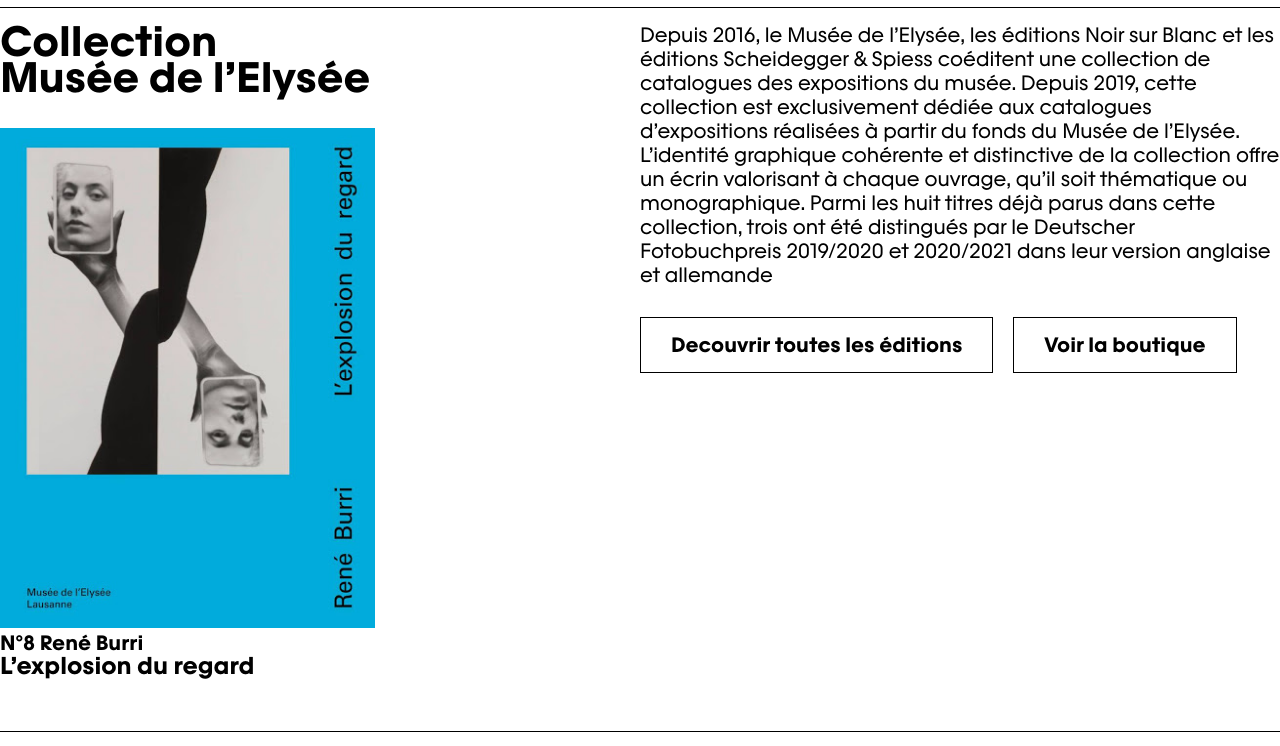
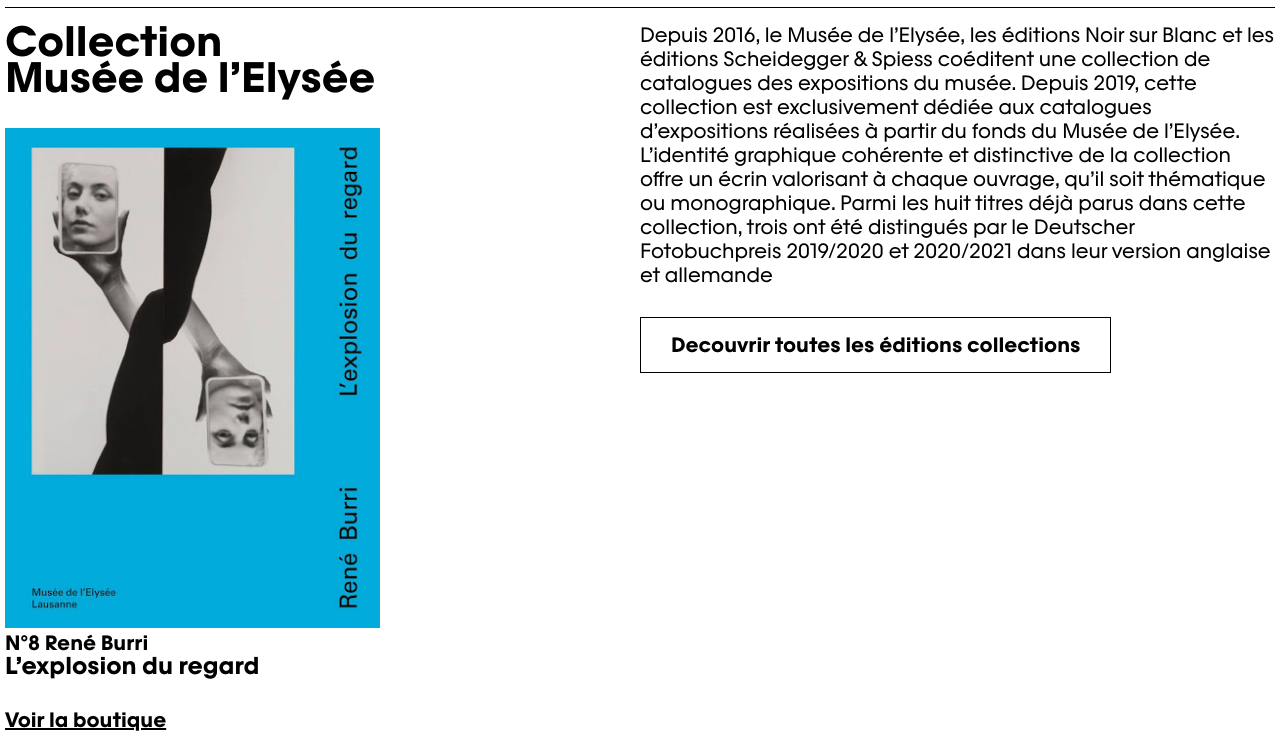
Before and after one commit to PTRRR/elysee, a Nuxt app: page /editions in a window 1280 px wide. Shown: the part 2419-3165 px from the top of the page. Built offline with nearby package versions, Linux system fonts and the light colour scheme.

Commit message:
collections title size

```diff
--- a/components/FullBlock.vue
+++ b/components/FullBlock.vue
@@ -66,6 +66,10 @@ export default Vue.extend({
       font-size: $main-font-size;
     }
 
+    #{$f}--medium & {
+      font-size: $medium-font-size;
+    }
+
     #{$f}--large & {
       font-size: 20vw;
       line-height: 0.85;
--- a/components/MainMenu.vue
+++ b/components/MainMenu.vue
@@ -200,7 +200,7 @@ export default Vue.extend({
 
   ul {
     list-style: none;
-    padding: #{4 * $main-padding} #{2 * $main-padding} 0;
+    padding: #{10 * $main-padding} #{2 * $main-padding} 0;
     margin: 0;
 
     li {
--- a/layouts/default.vue
+++ b/layouts/default.vue
@@ -81,8 +81,8 @@ p {
   margin-bottom: 1.5em;
 }
 
-.no-padding {
-  padding: 0 !important;
+.pt-0 {
+  padding-top: 0 !important;
 }
 
 .no-margin {
--- a/pages/collections/index.vue
+++ b/pages/collections/index.vue
@@ -1,7 +1,9 @@
 <template lang="pug">
 div
-  .infos
-    img.infos__image(src='~static/img/collections.jpg')
+  grid(
+    :items="collectionsBanner"
+  )
+  .infos.pt-0
     .infos__content
       .infos__row
         h3.infos__title COLLECTIONS
@@ -34,7 +36,7 @@ div
   grid(
     :items="collections"
   )
-  .infos
+  .infos.pt-0
     .infos__content
       .infos__row
         h3.infos__title ACTUALITÉS
@@ -99,6 +101,7 @@ div
 <script lang="ts">
 import Vue from 'vue'
 import { collections } from '@/static/content/collections'
+import { collectionsBanner } from '@/static/content/collectionsBanner'
 import Grid from '@/components/Grid.vue'
 
 export default Vue.extend({
@@ -107,6 +110,7 @@ export default Vue.extend({
   data() {
     return {
       collections,
+      collectionsBanner,
     }
   },
 })
--- a/pages/editions/index.vue
+++ b/pages/editions/index.vue
@@ -3,7 +3,7 @@ div
   grid(
     :items="editions"
   )
-  .infos.no-padding
+  .infos.pt-0
     .infos__content
       .infos__row
         h3.infos__title EDITIONS
@@ -27,17 +27,17 @@ div
           h5 N°8 René Burri
           h6 L’explosion du regard
           br
+          nuxt-link(
+        		to="/collections"
+        	)
+            h5 Voir la boutique
 
         .infos__content
           p Depuis 2016, le Musée de l’Elysée, les éditions Noir sur Blanc et les éditions Scheidegger & Spiess coéditent une collection de catalogues des expositions du musée. Depuis 2019, cette collection est exclusivement dédiée aux catalogues d’expositions réalisées à partir du fonds du Musée de l’Elysée. L’identité graphique cohérente et distinctive de la collection offre un écrin valorisant à chaque ouvrage, qu’il soit thématique ou monographique. Parmi les huit titres déjà parus dans cette collection, trois ont été distingués par le Deutscher Fotobuchpreis 2019/2020 et 2020/2021 dans leur version anglaise et allemande
           nuxt-link(
         		to="editions/collections"
         	)
-            .button-large.button Decouvrir toutes les éditions
-          nuxt-link(
-        		to="/collections"
-        	)
-            .button-large.button Voir la boutique
+            .button-large.button Decouvrir toutes les éditions collections
 
       .infos__row
         span.infos__title
@@ -50,17 +50,17 @@ div
           h5 Prix Elysée
           h6 Livre des nominés 2020-2022
           br
+          nuxt-link(
+        		to="/collections"
+        	)
+            h5 Voir la boutique
 
         .infos__content
           p Résultat d’un partenariat entre le Musée de l’Elysée et Parmigiani Fleurier, le Prix Elysée est un prix de soutien à la production dans le domaine de la photographie, qui offre une aide financière et un accompagnement muséal des artistes passionnés par la photographie et le livre, afin qu’ils puissent franchir une étape décisive dans leur carrière.
           nuxt-link(
         		to="#"
         	)
-            .button-large.button Decouvrir toutes les éditions
-          nuxt-link(
-        		to="#"
-        	)
-            .button-large.button Voir la boutique
+            .button-large.button Decouvrir toutes les éditions Prix Elysée
 
 </template>
 
--- /dev/null
+++ b/static/content/collectionsBanner.js
@@ -0,0 +1,8 @@
+export const collectionsBanner = [
+  {
+    type: 'full-block',
+    img: 'img/collections.jpg',
+    text: 'Collections',
+    fontSize: 'medium',
+  },
+]
--- a/styles/_variables.scss
+++ b/styles/_variables.scss
@@ -3,6 +3,7 @@ $mobile-font-size: 10px;
 $mobile-menu-font-size: $mobile-font-size * 1.5;
 $main-padding: 0.25rem;
 $big-font-size: 25vw;
+$medium-font-size: 16vw;
 $main-font-size: 3.5em;
 $secondary-font-size: 1.75em;
 $small-font-size: 1em;
```
